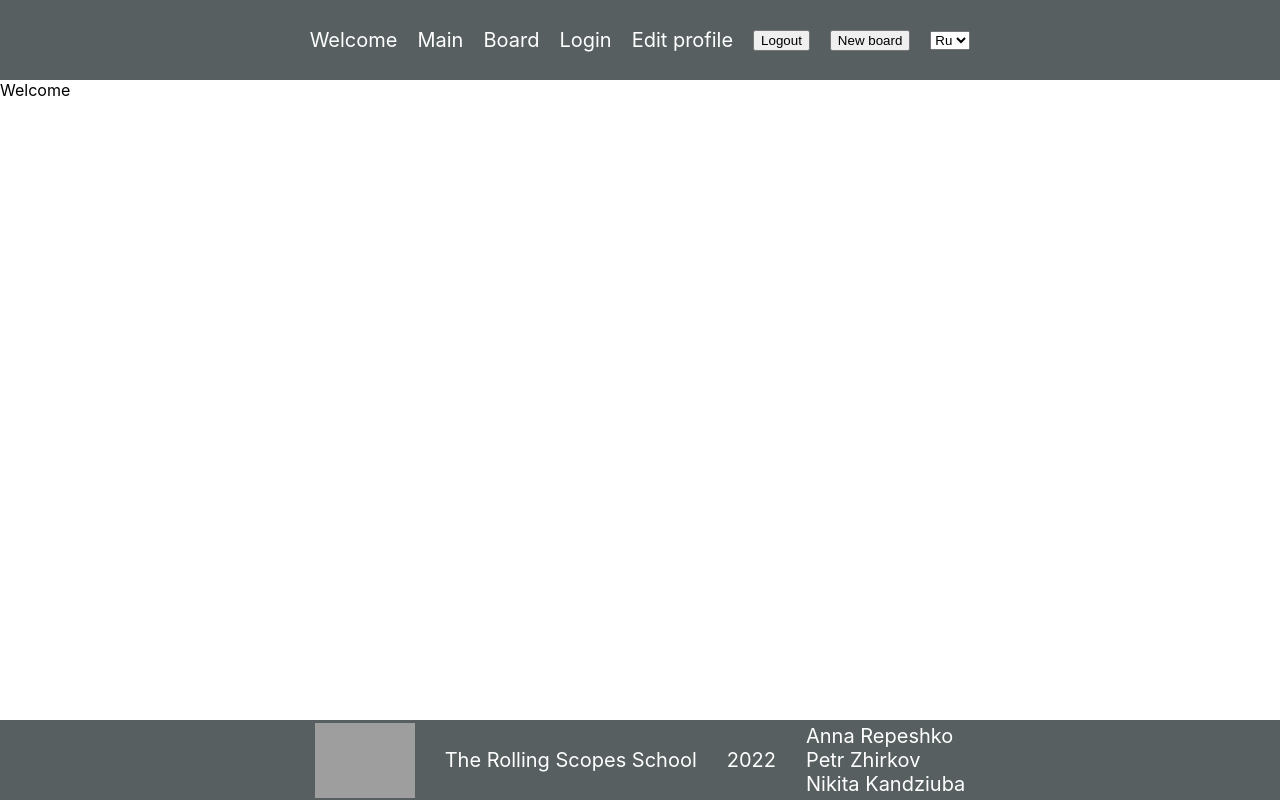
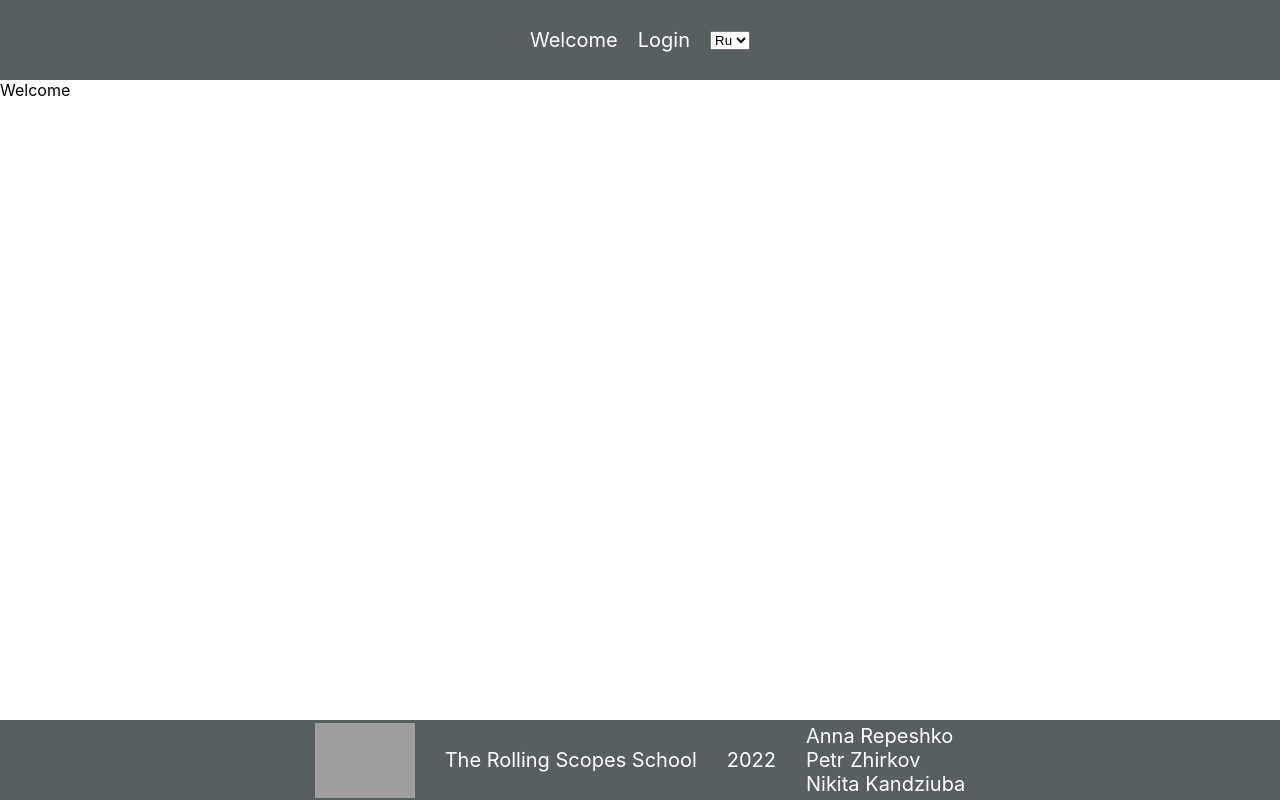
Before and after one commit to annettabel87/project-management-app, a React (Create React App) app: page / in a window 1280 px wide. Built offline with nearby package versions, Linux system fonts and the light colour scheme; grey boxes are pictures that could not be loaded.

Commit message:
feat: add protected route

```diff
--- a/src/components/App/App.tsx
+++ b/src/components/App/App.tsx
@@ -7,12 +7,12 @@ import Main from '../../pages/Main/Main';
 import Welcome from '../../pages/Welcome/Welcome';
 import Profile from '../../pages/Profile/Profile';
 import NotFound from '../../pages/NotFound/NotFound';
-
-import Header from '../../components/Header/Header';
-import Footer from '../../components/Footer/Footer';
+import ProtectedRoute from '../ProtectedRoute/ProtectedRoute';
 
 import { ROUTERS } from '../../constants/constants';
 import './App.module.scss';
+import Header from '../Header/Header';
+import Footer from '../Footer/Footer';
 
 function App() {
   return (
@@ -20,12 +20,15 @@ function App() {
       <Header />
       <Routes>
         <Route path={ROUTERS.WELCOME} element={<Welcome />} />
-        <Route path={ROUTERS.MAIN} element={<Main />} />
+        <Route element={<ProtectedRoute />}>
+          <Route path={ROUTERS.MAIN} element={<Main />} />
+          <Route path={ROUTERS.BOARD} element={<Board />} />
+          <Route path={ROUTERS.PROFILE} element={<Profile />} />
+        </Route>
+
         <Route path={ROUTERS.LOGIN} element={<Login />} />
         <Route path={ROUTERS.REGISTRATION} element={<Registration />} />
-        <Route path={ROUTERS.BOARD} element={<Board />} />
         <Route path={ROUTERS.NOTFOUND} element={<NotFound />} />
-        <Route path={ROUTERS.PROFILE} element={<Profile />} />
       </Routes>
       <Footer />
     </div>
--- a/src/components/Header/Header.tsx
+++ b/src/components/Header/Header.tsx
@@ -15,6 +15,7 @@ const Header: FC = () => {
   const [isOpen, setIsOpen] = useState<boolean>(false);
   const navigate = useNavigate();
   const dispatch = useAppDispatch();
+  const currentUser = tokenActions.getUserToken() ? true : false;
 
   const isAuth = true;
   const onClose = () => {
@@ -51,20 +52,27 @@ const Header: FC = () => {
       <NavLink className={s.header__item} to={ROUTERS.WELCOME}>
         Welcome
       </NavLink>
+      {currentUser && (
+        <>
           <NavLink className={s.header__item} to={ROUTERS.MAIN}>
             Main
           </NavLink>
           <NavLink className={s.header__item} to={ROUTERS.BOARD}>
             Board
           </NavLink>
+          <NavLink className={s.header__item} to={ROUTERS.PROFILE}>
+            Edit profile
+          </NavLink>
+          <button onClick={createBoard}>New board</button>
+          <button onClick={logOut}>Logout</button>
+        </>
+      )}
+      {!currentUser && (
         <NavLink className={s.header__item} to={ROUTERS.LOGIN}>
           Login
         </NavLink>
-      <NavLink className={s.header__item} to={ROUTERS.PROFILE}>
-        Edit profile
-      </NavLink>
-      <button onClick={logOut}>Logout</button>
-      <button onClick={createBoard}>New board</button>
+      )}
+
       <select onSelect={changeLanguage}>
         <option value="Ru">Ru</option>
         <option value="En">En</option>
--- /dev/null
+++ b/src/components/ProtectedRoute/ProtectedRoute.tsx
@@ -0,0 +1,16 @@
+import { FC } from 'react';
+import { Navigate, Outlet } from 'react-router-dom';
+import tokenActions from '../../api/token-actions/token-actions';
+import { ROUTERS } from '../../constants/constants';
+
+const ProtectedRoute: FC<{ children?: JSX.Element }> = ({ children }) => {
+  const auth = tokenActions.getUserToken() ? true : false;
+
+  if (!auth) {
+    return <Navigate to={ROUTERS.LOGIN} replace />;
+  }
+
+  return children ? children : <Outlet />;
+};
+
+export default ProtectedRoute;
```
Also changed, not shown: 2 other files (tests, documents, lock files or other folders). Lines whose indentation alone changed are shown as unchanged.
